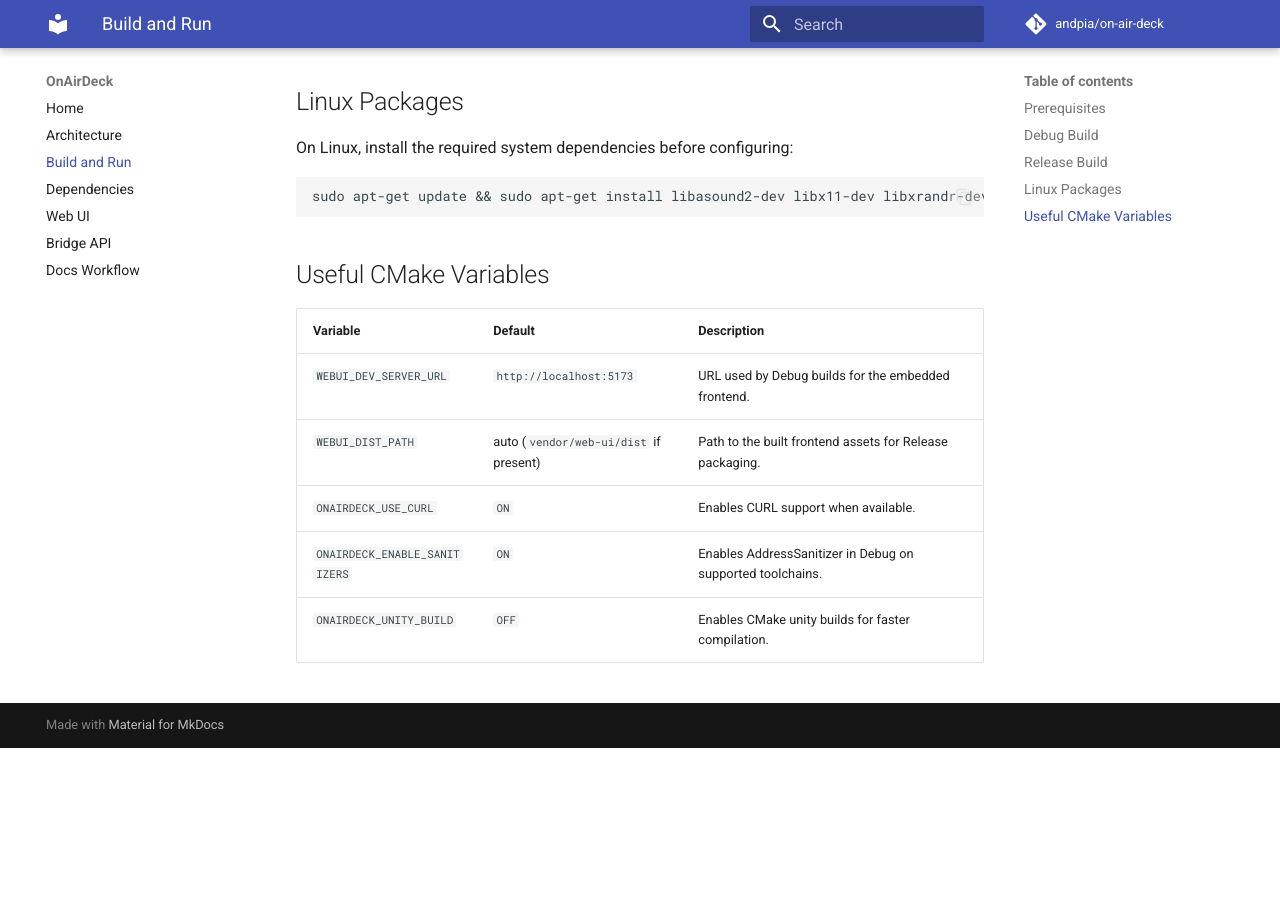
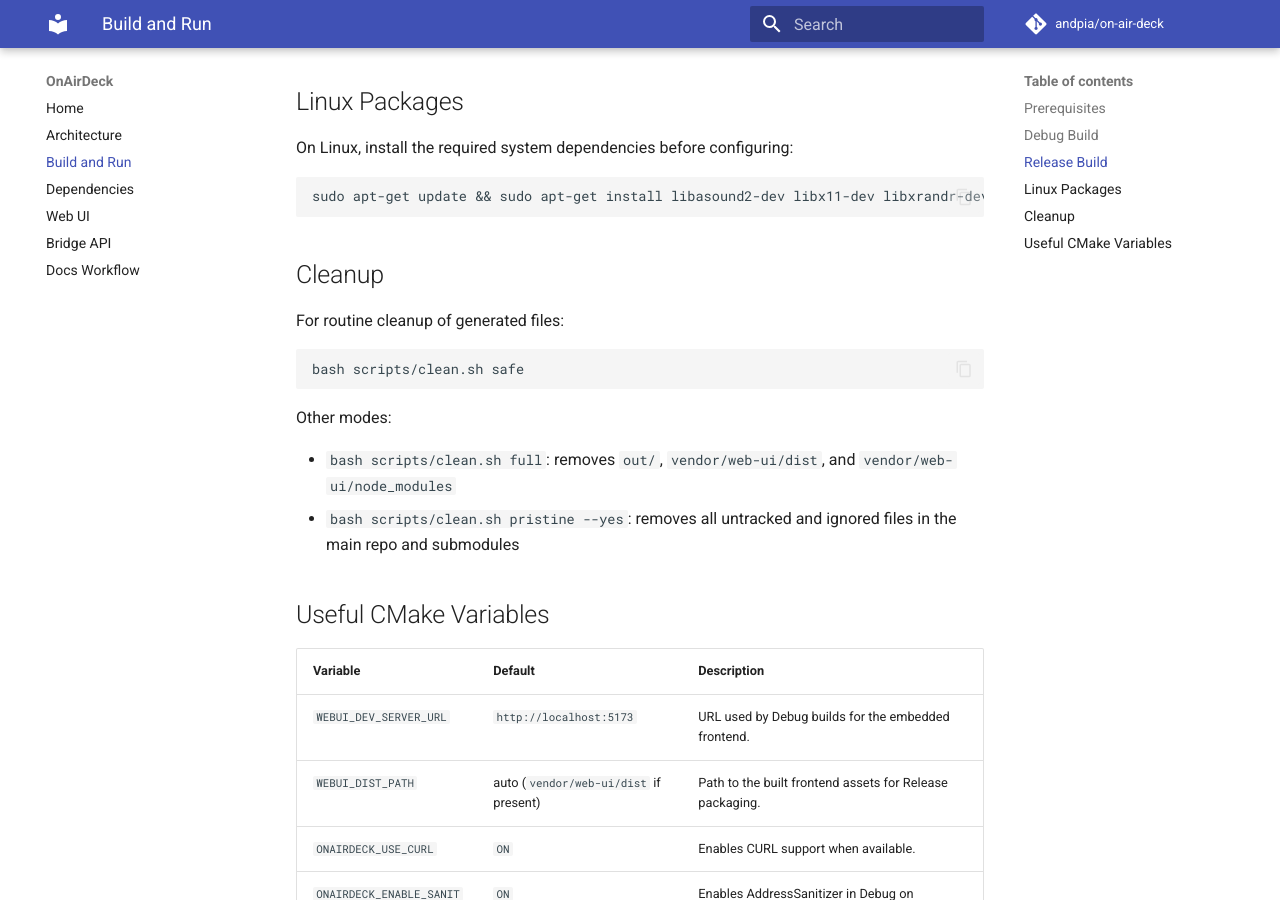
Before and after one commit to andpia/on-air-deck, an MkDocs documentation site: the page built from docs/build-and-run.md, in a window 1280 px wide and 900 px high, scrolled down 1359 px. Built offline with MkDocs 1.6.1 and Material for MkDocs 9.7.7, drawn with Linux system fonts in a browser that asks for light colours; comment, search, counter and statistics services are not loaded; before the commit the page ends 2107 px from its top, so only the background shows below that.

Commit message:
chore(scripts): add repository clean helper

````diff
--- a/docs/build-and-run.md
+++ b/docs/build-and-run.md
@@ -62,6 +62,19 @@ On Linux, install the required system dependencies before configuring:
 sudo apt-get update && sudo apt-get install libasound2-dev libx11-dev libxrandr-dev libxinerama-dev libxcursor-dev libgl1-mesa-dev libwebkitgtk-6.0-dev libgtk-3-dev libcurl4-openssl-dev
 ```
 
+## Cleanup
+
+For routine cleanup of generated files:
+
+```bash
+bash scripts/clean.sh safe
+```
+
+Other modes:
+
+- `bash scripts/clean.sh full`: removes `out/`, `vendor/web-ui/dist`, and `vendor/web-ui/node_modules`
+- `bash scripts/clean.sh pristine --yes`: removes all untracked and ignored files in the main repo and submodules
+
 ## Useful CMake Variables
 
 | Variable | Default | Description |
````
Also changed, not shown: README.md (+14 -0 lines), 1 other file.
